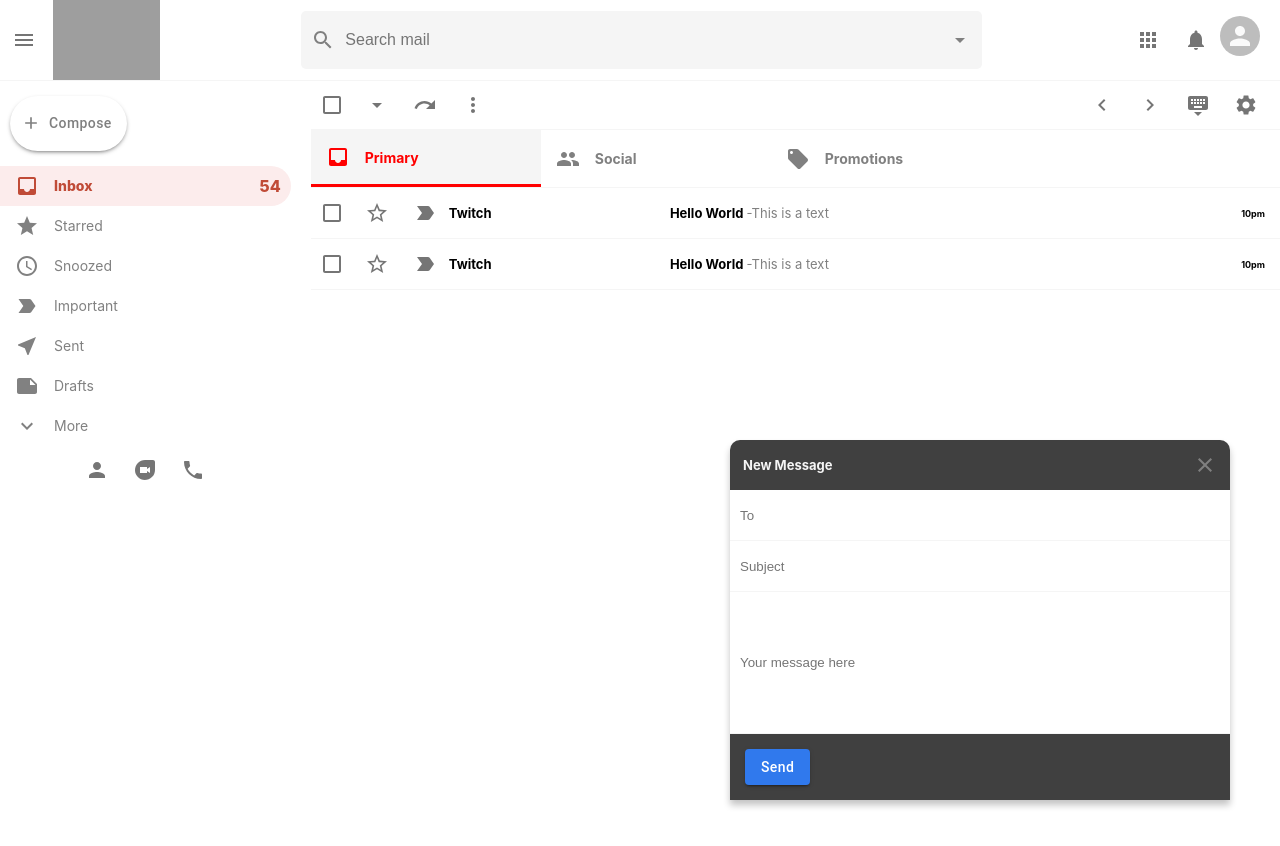
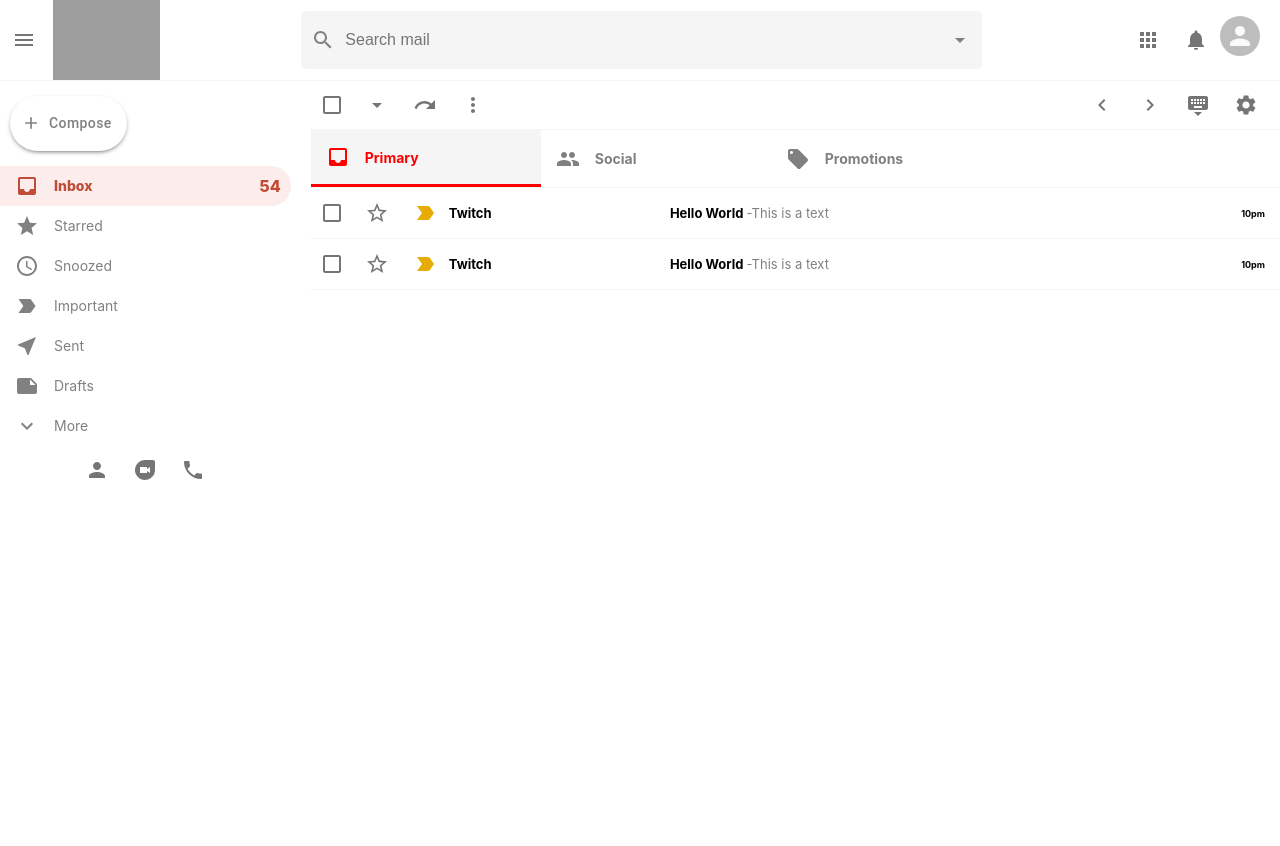
Before and after one commit to AyoTheInspired/gmail-clone, a React (Create React App) app: page / in a window 1280 px wide. Shown: the top 846 px of the page. Built offline with nearby package versions, Linux system fonts and the light colour scheme; grey boxes are pictures that could not be loaded.

Commit message:
Minor fixes

```diff
--- a/package.json
+++ b/package.json
@@ -8,6 +8,7 @@
     "@testing-library/jest-dom": "^4.2.4",
     "@testing-library/react": "^9.5.0",
     "@testing-library/user-event": "^7.2.1",
+    "firebase": "^8.9.0",
     "react": "^17.0.2",
     "react-dom": "^17.0.2",
     "react-hook-form": "^7.12.2",
--- a/src/App.js
+++ b/src/App.js
@@ -7,8 +7,12 @@ import { BrowserRouter as Router, Switch, Route } from "react-router-dom";
 import EmailList from "./EmailList";
 import Navbar from "./Navbar";
 import SendMail from "./SendMail";
+import { useSelector } from "react-redux";
+import { selectSendMessageIsOpen } from "./features/mailSlice";
 
 function App() {
+	const sendMessageIsOpen = useSelector(selectSendMessageIsOpen);
+
 	return (
 		<Router>
 			<div className="app">
@@ -23,7 +27,7 @@ function App() {
 					</Switch>
 				</div>
 
-				<SendMail />
+				{sendMessageIsOpen && <SendMail />}
 			</div>
 		</Router>
 	);
--- a/src/EmailRow.js
+++ b/src/EmailRow.js
@@ -15,7 +15,7 @@ function EmailRow({ title, subject, description, time, id }) {
 					<StarBorderOutlinedIcon />
 				</IconButton>
 				<IconButton>
-					<LabelImportantOutlinedIcon />
+					<LabelImportantOutlinedIcon className="mail__important" />
 				</IconButton>
 			</div>
 			<h3 className="emailRow__title">{title}</h3>
@@ -82,4 +82,8 @@ const Div = styled.div`
 		font-weight: 400;
 		color: gray;
 	}
+
+	.mail__important {
+		color: #e8ab02 !important;
+	}
 `;
--- a/src/SendMail.js
+++ b/src/SendMail.js
@@ -1,44 +1,74 @@
-import React, { createRef } from "react";
 import { Close } from "@material-ui/icons";
+import React from "react";
 import styled from "styled-components";
 import { Button } from "@material-ui/core";
 import { useForm } from "react-hook-form";
+import { useDispatch } from "react-redux";
+import { closeSendMessage } from "./features/mailSlice";
+import { db } from "./firebase";
+import firebase from "firebase";
 
 function SendMail() {
-	const { register, handleSubmit, watch, errors } = useForm();
+	const dispatch = useDispatch();
 
-	const onSubmit = (data) => {
-		console.log(data);
-		console.log("heyy");
+	const {
+		register,
+		handleSubmit,
+		watch,
+		formState: { errors },
+	} = useForm();
+
+	const onSubmit = (formData) => {
+		console.log(formData);
+		db.collection("emails").add({
+			to: formData.to,
+			subject: formData.subject,
+			message: formData.message,
+			timestamp: firebase.firestore.fieldValue.serverTimestamp(),
+		});
+
+		dispatch(closeSendMessage());
 	};
 
 	return (
 		<Div>
 			<div className="sendMail__header">
 				<h3>New Message</h3>
-				<Close classname="sendMail__close" />
+				<Close
+					className="sendMail__close"
+					onClick={() => dispatch(closeSendMessage())}
+				/>
 			</div>
 
 			<form onSubmit={handleSubmit(onSubmit)}>
 				<input
-					name="to"
+					// name="to"
 					placeholder="To"
-					type="text"
-					// ref={register("to", { required: true })}
+					type="email"
+					{...register("to", { required: true })}
 				/>
+				{errors.to && <p className="sendMail__error">Reciever is required!</p>}
+
 				<input
-					// ref={register("subject", { required: true })}
-					name="subject"
+					{...register("subject", { required: true })}
+					// name="subject"
 					placeholder="Subject"
 					type="text"
 				/>
+				{errors.subject && (
+					<p className="sendMail__error">Subject is required!</p>
+				)}
+
 				<input
-					ref={React.createRef(register("message", { required: true }))}
-					name="message"
+					{...register("message", { required: true })}
+					// name="message"
 					placeholder="Your message here"
 					className="sendMail__message"
 					type="text"
 				/>
+				{errors.message && (
+					<p className="sendMail__error">Message is required!</p>
+				)}
 
 				<div className="sendMail__options">
 					<Button
@@ -90,7 +120,7 @@ const Div = styled.div`
 		margin: 15px !important;
 	}
 
-	.sendmail__close {
+	.sendMail__close {
 		cursor: pointer;
 	}
 
@@ -111,4 +141,15 @@ const Div = styled.div`
 	.sendMail__message {
 		flex: 1;
 	}
+
+	.sendMail__error {
+		background-color: #fff;
+		font-size: 12px;
+		font-weight: bold;
+		color: red;
+		border: none;
+		text-align: right;
+		padding: 2px;
+		transition: var(--sht-trans);
+	}
 `;
--- a/src/Sidebar.js
+++ b/src/Sidebar.js
@@ -13,13 +13,18 @@ import ExpandMoreIcon from "@material-ui/icons/ExpandMore";
 import PersonIcon from "@material-ui/icons/Person";
 import PhoneIcon from "@material-ui/icons/Phone";
 import DuoIcon from "@material-ui/icons/Duo";
+import { useDispatch } from "react-redux";
+import { openSendMessage } from "./features/mailSlice";
 
 function Sidebar() {
+	const dispatch = useDispatch();
+
 	return (
 		<Div>
 			<Button
 				className="sidebar__compose"
-				startIcon={<AddIcon fontSize="large" />}>
+				startIcon={<AddIcon fontSize="large" />}
+				onClick={() => dispatch(openSendMessage())}>
 				Compose
 			</Button>
 
--- /dev/null
+++ b/src/firebase.js
@@ -0,0 +1,20 @@
+import firebase from "firebase";
+
+const firebaseConfig = {
+	apiKey: "AIzaSyAuBpgoNdy6y_YqKaVhrYc1sabxyoyBOJg",
+	authDomain: "clone-5bc17.firebaseapp.com",
+	projectId: "clone-5bc17",
+	storageBucket: "clone-5bc17.appspot.com",
+	messagingSenderId: "363359359640",
+	appId: "1:363359359640:web:362969f2a1d3381c97b6ed",
+};
+
+const firebaseApp = firebase.initializeApp(firebaseConfig);
+
+const db = firebaseApp.firestore();
+
+const auth = firebase.auth();
+
+const provider = new firebase.auth.GoogleAuthProvider();
+
+export { db, auth, provider };
```
Also changed, not shown: 1 other file (tests, documents, lock files or other folders).
